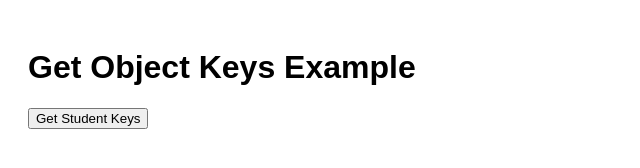
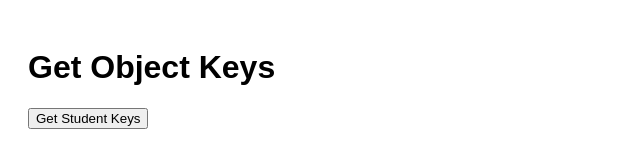
Before and after one commit to acciojob/get-object-keys-bhpuja, a website: page main.html in a window 1280 px wide. Shown: the whole page, without its empty margins (0-640 px from the left). Drawn offline with Linux system fonts and the light colour scheme.

Commit message:
created a submission

```diff
--- a/main.html
+++ b/main.html
@@ -1,4 +1,3 @@
-
 <!DOCTYPE html>
 <html lang="en">
 <head>
@@ -20,7 +19,7 @@
 </head>
 <body>
 
-    <h1>Get Object Keys Example</h1>
+    <h1>Get Object Keys</h1>
 
     <div>
         <button id="getKeysBtn">Get Student Keys</button>
```
